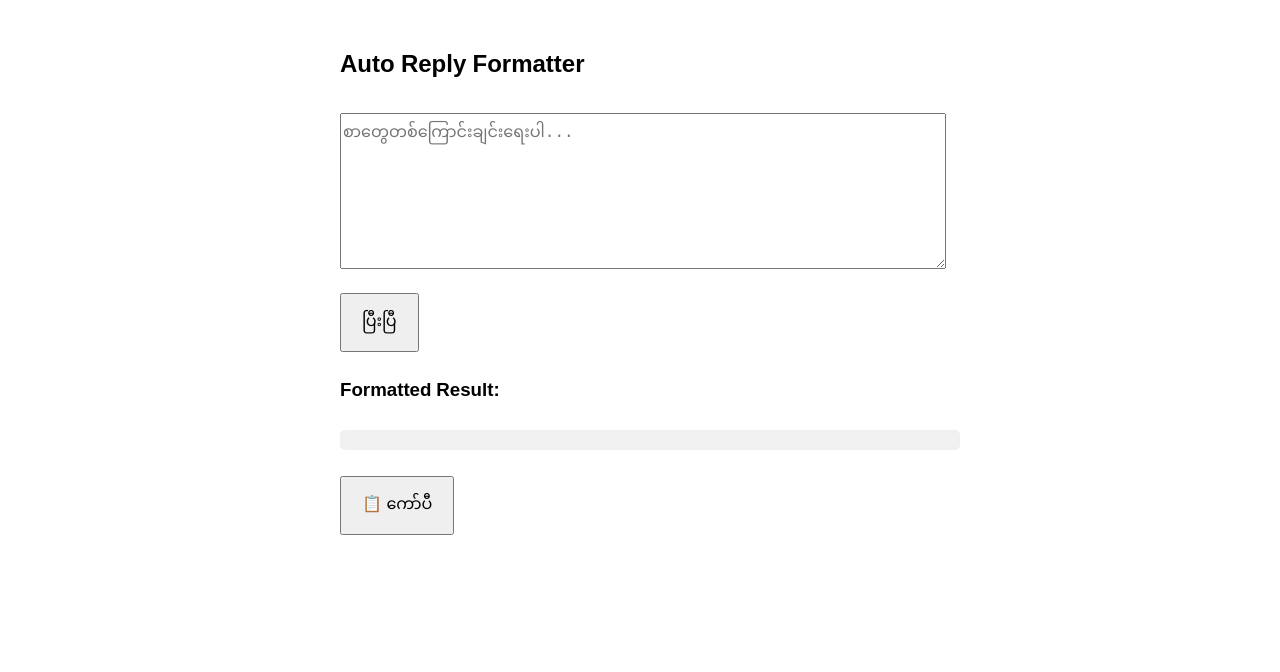
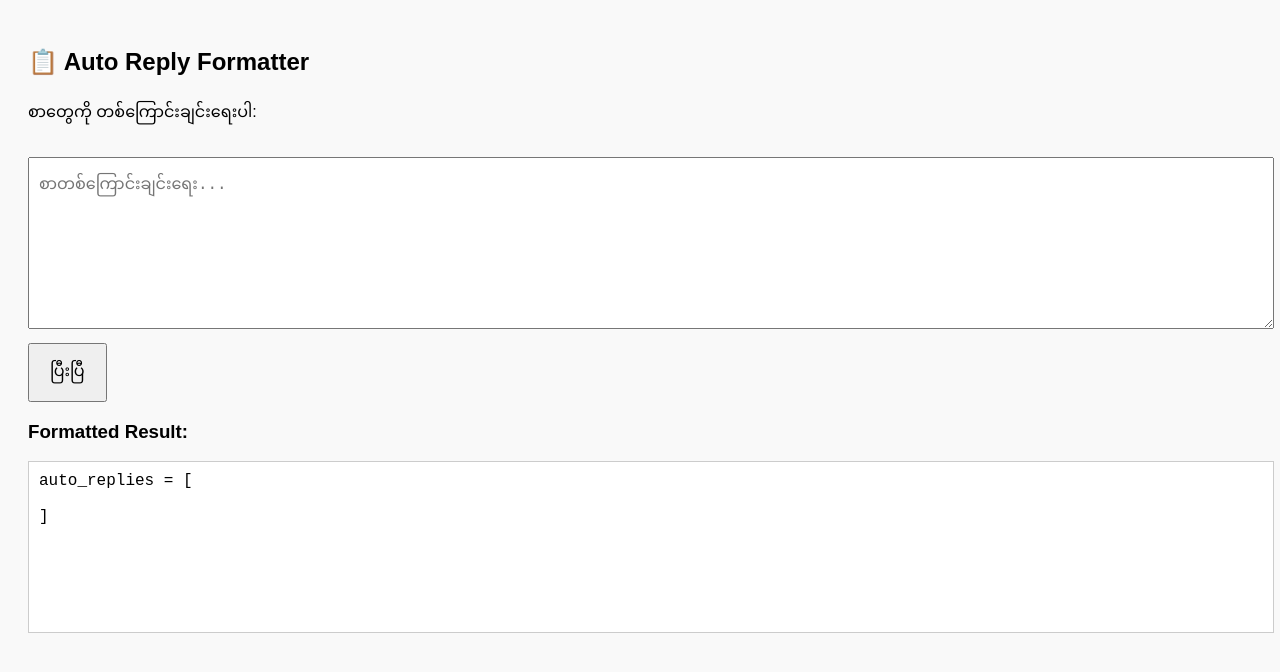
Before and after one commit to 442888/My-web, a plain HTML site: page index.html in a window 1280 px wide. Both pictures are taken after a click on the button "ပြီးပြီ". Drawn offline with Linux system fonts and the light colour scheme.

Commit message:
index.html

```diff
--- a/index.html
+++ b/index.html
@@ -1,64 +1,33 @@
 <!DOCTYPE html>
 <html lang="my">
 <head>
-  <meta charset="UTF-8">
+  <meta charset="UTF-8" />
   <title>Auto Reply Formatter</title>
   <style>
-    body { font-family: "Noto Sans Myanmar", sans-serif; padding: 20px; max-width: 600px; margin: auto; }
-    textarea, pre { width: 100%; font-size: 16px; }
-    textarea { height: 150px; }
-    pre { background: #f0f0f0; padding: 10px; border-radius: 5px; white-space: pre-wrap; max-height: 200px; overflow-y: auto; }
+    body { font-family: sans-serif; padding: 20px; background: #f9f9f9; }
+    textarea, pre { width: 100%; height: 150px; margin-top: 10px; font-size: 16px; padding: 10px; }
     button { margin-top: 10px; padding: 10px 20px; font-size: 16px; cursor: pointer; }
+    .result { background: #fff; border: 1px solid #ccc; white-space: pre-wrap; }
   </style>
 </head>
 <body>
-
-<h2>Auto Reply Formatter</h2>
-
-<textarea id="inputText" placeholder="စာတွေတစ်ကြောင်းချင်းရေးပါ..."></textarea><br>
+  <h2>📋 Auto Reply Formatter</h2>
+  <p>စာတွေကို တစ်ကြောင်းချင်းရေးပါ:</p>
+  <textarea id="inputText" placeholder="စာတစ်ကြောင်းချင်းရေး..."></textarea>
   <button onclick="formatReplies()">ပြီးပြီ</button>
-
   <h3>Formatted Result:</h3>
-<pre id="output"></pre>
-<button onclick="copyOutput()">📋 ကော်ပီ</button>
+  <pre class="result" id="outputText"></pre>
 
   <script>
     function formatReplies() {
-  const input = document.getElementById("inputText").value.trim();
-  const lines = input.split("\n").map(line => line.trim()).filter(line => line.length > 0);
-  if (lines.length === 0) {
-    alert("စာတွေထည့်ပါ");
-    return;
-  }
-  let result = "auto_replies = [\n";
-  for (let i = 0; i < lines.length; i++) {
-    result += `   "${lines[i]}",\n`;
-  }
-  result = result.trimEnd().replace(/,$/, '') + "\n]";
-  document.getElementById("output").textContent = result;
-}
-
-function copyOutput() {
-  const text = document.getElementById("output").textContent;
-  if (!text) {
-    alert("မဖော်မပြတာလား။ အရင် format ပြင်ပါ။");
-    return;
-  }
-
-  // Fallback clipboard copy using textarea
-  const tempInput = document.createElement("textarea");
-  tempInput.value = text;
-  document.body.appendChild(tempInput);
-  tempInput.select();
-  try {
-    document.execCommand("copy");
-    alert("📋 ကော်ပီပြီးပါပြီ!");
-  } catch (err) {
-    alert("ကော်ပီမရပါ။");
-  }
-  document.body.removeChild(tempInput);
+      const lines = document.getElementById("inputText").value
+        .trim()
+        .split("\n")
+        .map(line => `"${line.trim()}"`)
+        .filter(line => line !== '""');
+      const result = `auto_replies = [\n  ${lines.join(",\n  ")}\n]`;
+      document.getElementById("outputText").textContent = result;
     }
   </script>
-
 </body>
 </html>
```
Lines whose indentation alone changed are shown as unchanged.
